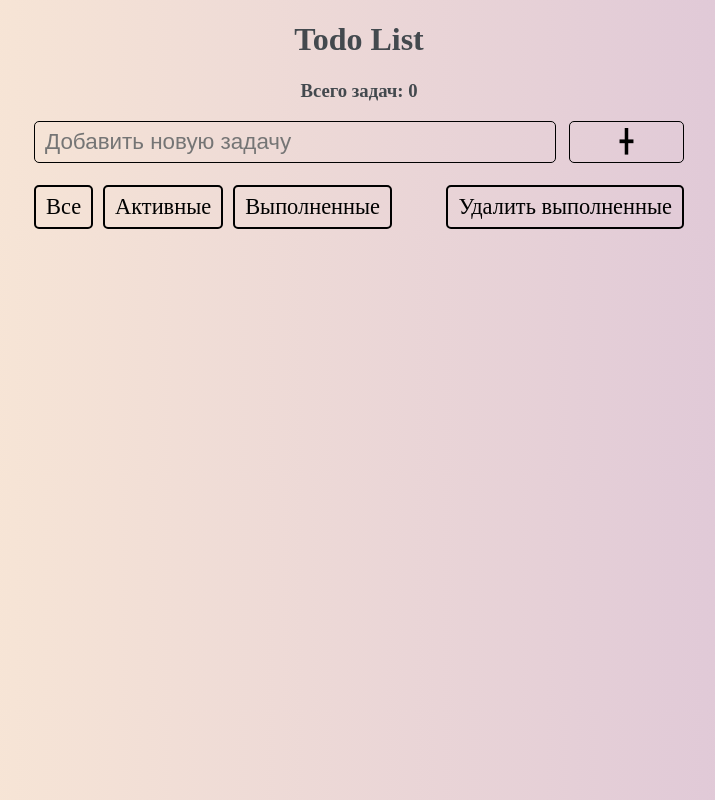
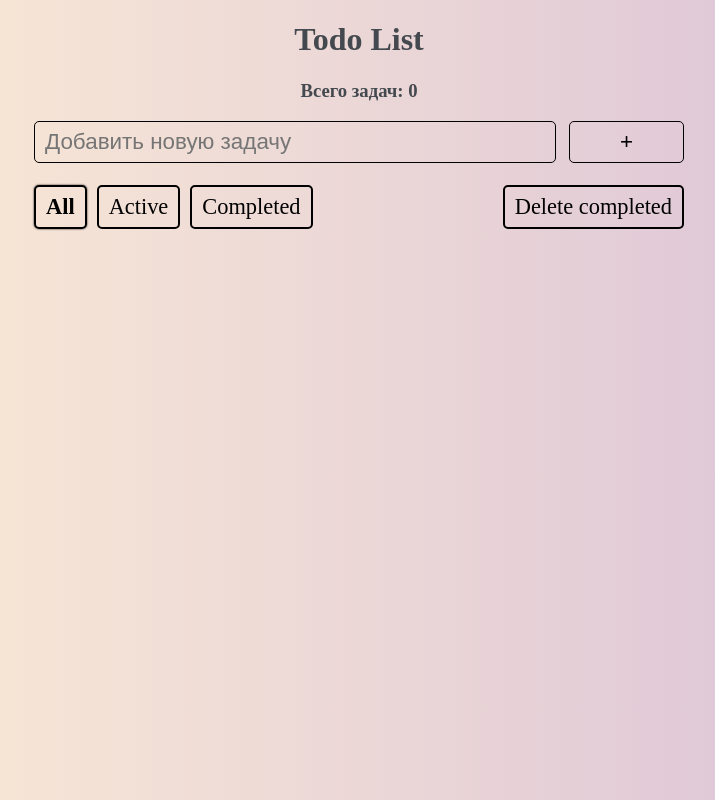
Before and after one commit to nelly476/to-do-react, a React (Vite) app: page / in a window 1280 px wide. Shown: the whole page, without its empty margins (281-996 px from the left). Built offline with nearby package versions, Linux system fonts and the light colour scheme.

Commit message:
add archive button

```diff
--- a/index.html
+++ b/index.html
@@ -5,6 +5,13 @@
     <link rel="icon" type="image/svg+xml" href="/vite.svg" />
     <meta name="viewport" content="width=device-width, initial-scale=1.0" />
     <title>//TO DO</title>
+    <link
+      rel="stylesheet"
+      href="https://cdnjs.cloudflare.com/ajax/libs/font-awesome/6.4.2/css/all.min.css"
+      integrity="sha512-z3gLpd7yknf1YoNbCzqRKc4qyor8gaKU1qmn+CShxbuBusANI9QpRohGBreCFkKxLhei6S9CQXFEbbKuqLg0DA=="
+      crossorigin="anonymous"
+      referrerpolicy="no-referrer"
+    />
   </head>
   <body>
     <div id="root"></div>
--- a/src/App.jsx
+++ b/src/App.jsx
@@ -1,147 +1,7 @@
 import React from "react";
-import "./App.css";
-
-// export default class App extends React.Component {
-//   state = {
-//     goOut: "Yes",
-//   };
-
-//   toggleOut = () => {
-//     this.setState((prevState) => {
-//       return {
-//         goOut: prevState.goOut === "Yes" ? "No" : "Yes",
-//       };
-//     });
-//   };
-
-//   render() {
-//     return <h1 onClick={this.toggleOut}>{this.state.goOut} Class</h1>;
-//   }
-// }
-
-class Header extends React.Component {
-  render() {
-    return (
-      <header className="header">
-        <h1>Todo List </h1>
-        <h3>Всего задач: {this.props.countTodo}</h3>
-      </header>
-    );
-  }
-}
-
-class Form extends React.Component {
-  render() {
-    return (
-      <form className="form">
-        <input
-          type="text"
-          className="form__input"
-          placeholder="Добавить новую задачу"
-          onChange={this.props.handleChange}
-          value={this.props.todoValue}
-        />
-        <button
-          className="form__button"
-          type="submit"
-          onClick={this.props.handleClick}
-        >
-          ╋
-        </button>
-        <Todo
-          todos={this.props.todos}
-          handleToggle={this.props.handleToggle}
-          handleDelete={this.props.handleDelete}
-        />
-      </form>
-    );
-  }
-}
-
-class Todo extends React.Component {
-  render() {
-    return (
-      <ul className="todos-list">
-        {this.props.todos.map((item) => {
-          return (
-            <li
-              className="todo-item"
-              key={item.id}
-              onClick={() => this.props.handleToggle(item.id)}
-            >
-              <span
-                className={
-                  item.done ? "todo-item__name disabled" : "todo-item__name"
-                }
-              >
-                {item.text}
-              </span>
-              <span
-                className="todo-item__delete-button"
-                onClick={() => this.props.handleDelete(item.id)}
-              >
-                ×
-              </span>
-            </li>
-          );
-        })}
-      </ul>
-    );
-  }
-}
-
-class Footer extends React.Component {
-  isActive = (text) => {
-    let filter = this.props.filter === text ? "active" : "";
-    return `footer__button ${filter}`;
-  };
-
-  render() {
-    return (
-      <footer className="footer">
-        <Button
-          className={this.isActive}
-          text="Все"
-          setActiveFilter={this.props.setActiveFilter}
-        />
-        <Button
-          className={this.isActive}
-          text="Активные"
-          setActiveFilter={this.props.setActiveFilter}
-        />
-        <Button
-          className={this.isActive}
-          text="Выполненные"
-          setActiveFilter={this.props.setActiveFilter}
-        />
-        <ButtonDelete
-          className={"footer__button"}
-          deleteCompleted={this.props.deleteCompleted}
-          text="Удалить выполненные"
-        />
-      </footer>
-    );
-  }
-}
-
-const ButtonDelete = ({ text, className, deleteCompleted }) => {
-  return (
-    <button
-      className={`${className} delete-completed`}
-      onClick={() => deleteCompleted()}
-    >
-      {text}
-    </button>
-  );
-};
-
-const Button = ({ className, text, setActiveFilter }) => {
-  return (
-    <button className={className(text)} onClick={() => setActiveFilter(text)}>
-      {text}
-    </button>
-  );
-};
+import Header from "./components/Header";
+import Form from "./components/Form";
+import Footer from "./components/Footer";
 
 export default class App extends React.Component {
   state = {
@@ -203,7 +63,7 @@ export default class App extends React.Component {
     const filterType = this.state.filterType;
     let filterState = null;
     switch (filterType) {
-      case "Complited":
+      case "Completed":
         return (filterState = this.state.todos.filter((item) => item.done));
       case "Active":
         return (filterState = this.state.todos.filter((item) => !item.done));
--- /dev/null
+++ b/src/components/Footer.jsx
@@ -0,0 +1,54 @@
+import React from "react";
+
+export default class Footer extends React.Component {
+  isActive = (text) => {
+    let filter = this.props.filter === text ? "active" : "";
+    return `footer__button ${filter}`;
+  };
+
+  render() {
+    return (
+      <footer className="footer">
+        <Button
+          className={this.isActive}
+          text="All"
+          setActiveFilter={this.props.setActiveFilter}
+        />
+        <Button
+          className={this.isActive}
+          text="Active"
+          setActiveFilter={this.props.setActiveFilter}
+        />
+        <Button
+          className={this.isActive}
+          text="Completed"
+          setActiveFilter={this.props.setActiveFilter}
+        />
+        <ButtonDelete
+          className={"footer__button"}
+          deleteCompleted={this.props.deleteCompleted}
+          text="Delete completed"
+        />
+      </footer>
+    );
+  }
+}
+
+const ButtonDelete = ({ text, className, deleteCompleted }) => {
+  return (
+    <button
+      className={`${className} delete-completed`}
+      onClick={() => deleteCompleted()}
+    >
+      {text}
+    </button>
+  );
+};
+
+const Button = ({ className, text, setActiveFilter }) => {
+  return (
+    <button className={className(text)} onClick={() => setActiveFilter(text)}>
+      {text}
+    </button>
+  );
+};
--- /dev/null
+++ b/src/components/Form.jsx
@@ -0,0 +1,64 @@
+import React from "react";
+
+class Todo extends React.Component {
+  render() {
+    return (
+      <ul className="todos-list">
+        {this.props.todos.map((item) => {
+          return (
+            <li className="todo-item" key={item.id}>
+              <span
+                className={
+                  item.done ? "todo-item__name disabled" : "todo-item__name"
+                }
+              >
+                {item.text}
+              </span>
+              <span className="todo-item__buttons">
+                <i
+                  className="fa-regular fa-square-check"
+                  onClick={() => this.props.handleToggle(item.id)}
+                ></i>
+                <i className="fa-solid fa-box-archive"></i>
+                <span
+                  className="todo-item__delete-button"
+                  onClick={() => this.props.handleDelete(item.id)}
+                >
+                  ×
+                </span>
+              </span>
+            </li>
+          );
+        })}
+      </ul>
+    );
+  }
+}
+
+export default class Form extends React.Component {
+  render() {
+    return (
+      <form className="form">
+        <input
+          type="text"
+          className="form__input"
+          placeholder="Добавить новую задачу"
+          onChange={this.props.handleChange}
+          value={this.props.todoValue}
+        />
+        <button
+          className="form__button"
+          type="submit"
+          onClick={this.props.handleClick}
+        >
+          +
+        </button>
+        <Todo
+          todos={this.props.todos}
+          handleToggle={this.props.handleToggle}
+          handleDelete={this.props.handleDelete}
+        />
+      </form>
+    );
+  }
+}
--- /dev/null
+++ b/src/components/Header.jsx
@@ -0,0 +1,12 @@
+import React from "react";
+
+export default class Header extends React.Component {
+  render() {
+    return (
+      <header className="header">
+        <h1>Todo List </h1>
+        <h3>Всего задач: {this.props.countTodo}</h3>
+      </header>
+    );
+  }
+}
--- a/src/index.css
+++ b/src/index.css
@@ -49,13 +49,21 @@ body {
   border-bottom: 2px solid #837c7c;
   cursor: pointer;
   line-height: 40px;
+  display: flex;
+  justify-content: space-between;
 }
 
-.todo-item__delete-button {
+.todo-item__buttons {
+  display: flex;
+  align-items: center;
+  column-gap: 10px;
+}
+
+/* .todo-item__delete-button {
   float: right;
   text-align: center;
   width: 40px;
-}
+} */
 
 .footer__button {
   font-family: "quicksand";
```
